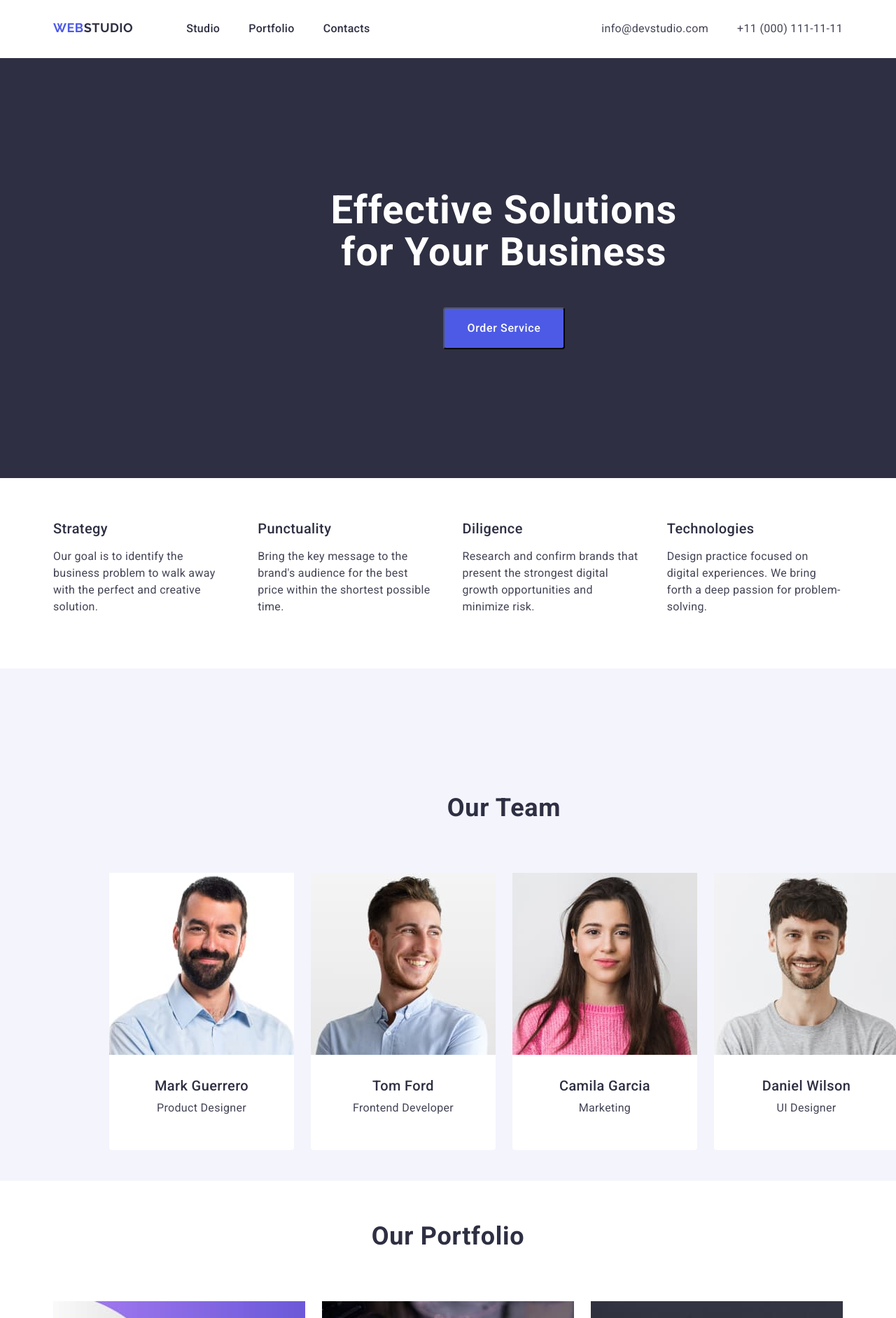
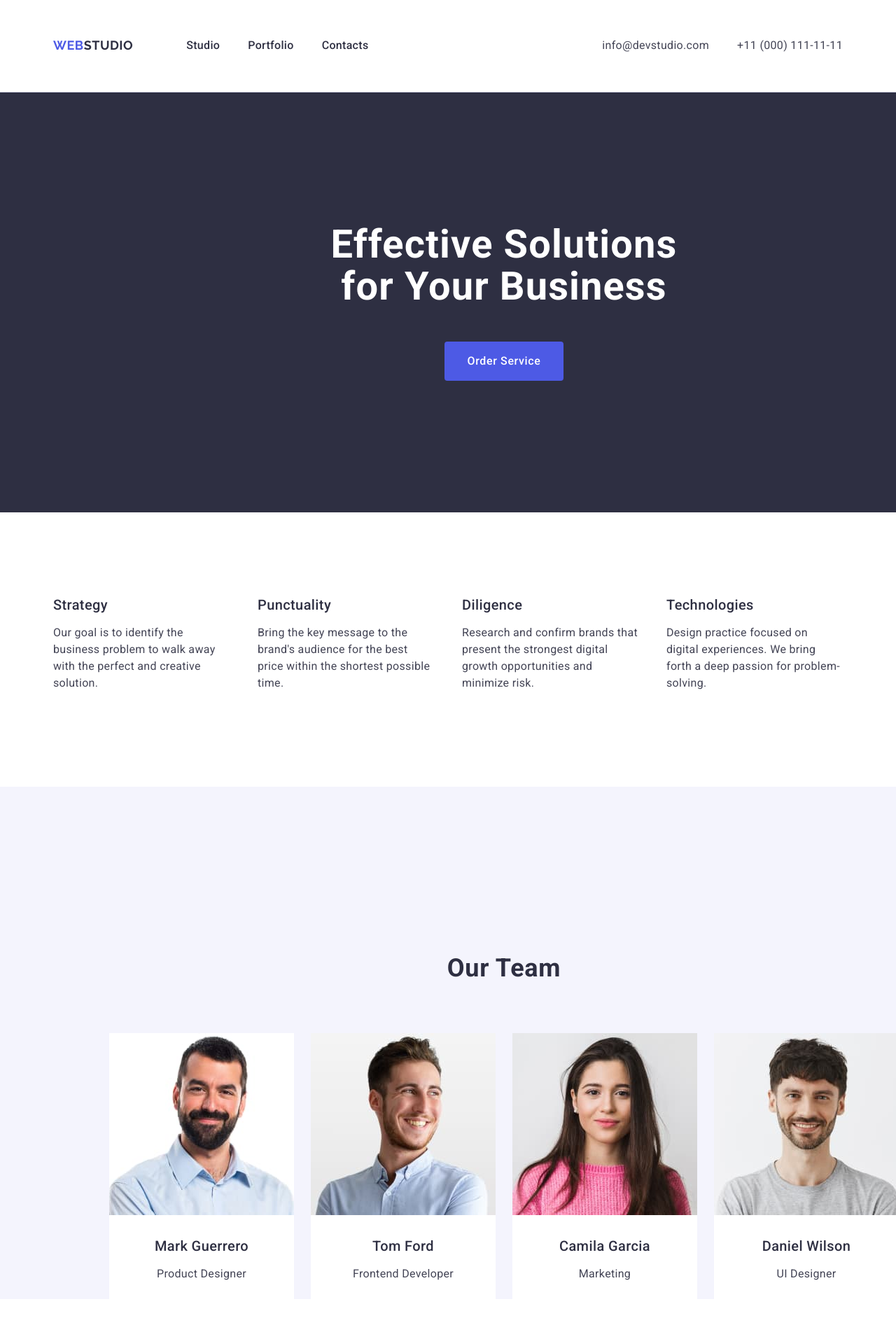
Before and after one commit to Hanna-Nahrebelna/goit-markup-hw-03, a plain HTML site: page index.html in a window 1280 px wide. Shown: the top 1883 px of the page at 70% size. Drawn offline with nearby package versions, Linux system fonts and the light colour scheme.

Commit message:
update-new html, css

```diff
--- a/css/styles.css
+++ b/css/styles.css
@@ -66,41 +66,41 @@ body {
     padding-right: 15px;
 }
 
-.sections {
-    padding-top: 60px;
-    padding-bottom: 60px;
-}
-
 /* ========/COMMON STYLES======== */
 
 /* ========HEADR STYLES======== */
 .page-header {
     padding-top: 29px;
     padding-bottom: 30px;
+    border-bottom: 1px solid #e7e9fc;
 }
 
 .page-navigation {
     display: flex;
+    align-items: center;
 }
 
 .container-header {
-    width: 1158px;
-    margin-left: auto;
-    margin-right: auto;
-    padding-left: 15px;
-    padding-right: 15px;
     display: flex;
     justify-content: space-between;
 }
 
 .menu  {
     display: flex;
+}
+
+.menu-item {
     column-gap: 40px;
+    padding: 24px 0;
 }
 
 .list {
     display: flex;
-    column-gap: 41px;
+    column-gap: 40px;
+}
+
+.links-item {
+    padding: 24px 0;
 }
 
 .logotype {
@@ -160,6 +160,7 @@ body {
     height: 600px;
     margin-left: auto;
     margin-right: auto;
+    padding: 188px 0;
 
 }
 
@@ -170,19 +171,21 @@ body {
     line-height: 1.07;
     letter-spacing: 0.02em;
     color: #FFFFFF;
-    padding-top: 188px;
-    width: 496px;
+    max-width: 496px;
     margin-left: auto;
     margin-right: auto;
     margin-bottom: 48px;
 }
 
 .button-mail {
-    display: flex;
+    display: block;
     padding: 16px 32px;
     border-radius: 4px;
     margin-left: auto;
     margin-right: auto;
+    min-width: 169px;
+    height: 56px;
+    border: none;
     font-family: 'Roboto', sans-serif;
     font-size: 16px;
     font-weight: 500;
@@ -198,6 +201,14 @@ body {
     background-color: #404BBF;
 }
 
+.our-benefits {
+    padding: 120px 0;
+}
+
+.list-benefits {
+    width: calc((100% - 72px) / 4);
+}
+
 .title-benefits {
     text-align: center;
     font-family: 'Roboto', sans-serif;
@@ -210,6 +221,7 @@ body {
 }
 
 .benefits {
+    margin-bottom: 8px;
     font-family: 'Roboto', sans-serif;
     font-size: 20px;
     font-weight: 500;
@@ -226,25 +238,19 @@ body {
     color: var(--SLATE, #434455);
 }
 
-.container-benefits {
-    width: 1158px;
-    margin-left: auto;
-    margin-right: auto;
-    padding-left: 15px;
-    padding-right: 15px;
-    column-gap: 24px;
-}
 
 .list-team {
     width: calc((100% - 96px) / 4);
 }
 
 .our-team {
-    background-color: #F4F4FD;
+    padding-top: 120px;
+    padding-bottom: 120px;
     width: 1440px;
     height: 732px;
     margin-left: auto;
     margin-right: auto;
+    background-color: #F4F4FD;
 }
 
 .title-team {
@@ -259,20 +265,29 @@ body {
     color: #2E2F42;
 }
 
+.colums-team {
+    gap: 24px;
+}
+
+.team-name {
+    padding: 32px 0;
+}
+
+.team-personal {
+    background-color: #FFFFFF;
+    border-radius: 0px 0px 4px 4px;
+    width: calc((100% - 72px) / 4);
+}
+
 .team {
     text-align: center;
+    margin-bottom: 8px;
     font-family: 'Roboto', sans-serif;
     font-size: 20px;
     font-weight: 500;
     line-height: 1.2;
     letter-spacing: 0.02em;
     color: #2E2F42;
-    padding-top: 32px;
-}
-
-.team-background {
-    background-color: #FFFFFF;
-    border-radius: 0px 0px 4px 4px;
 }
 
 .team-text {
@@ -282,13 +297,12 @@ body {
     line-height: 1.5;
     letter-spacing: 0.02em;
     color: #434455;
-    padding-bottom: 32px;
-    margin-top: 8px;
+
 }
 
-.colums-team {
-    column-gap: 24px;
-    width: calc((100% - 96px) / 4);
+.our-portfolio {
+padding-top: 120px;
+padding-bottom: 120px;
 }
 
 .title-portfolio {
@@ -303,6 +317,7 @@ body {
 }
 
 .portfolio {
+    margin-bottom: 8px;
     font-family: 'Roboto', sans-serif;
     font-size: 20px;
     font-weight: 500;
@@ -322,12 +337,12 @@ body {
     color: #434455;
     padding-bottom: 32px;
     padding-left: 16px;
-    margin-top: 8px;
 }
 
 .colums-portfolio {
     column-gap: 24px;
     flex-wrap: wrap;
+    row-gap: 48px;
 }
 
 .section-portfolio {
@@ -338,6 +353,8 @@ body {
 
 .border-portfolio {
     border: 1px solid var(--CORNFLOWER, #E7E9FC);
+    padding: 32px 16px;
+    border-top: none;
 }
 
 
@@ -354,10 +371,13 @@ body {
     height: 312px;
     margin-left: auto;
     margin-right: auto;
+    padding: 100px 0;
 
 }
 
 .logotype-footer {
+    display: inline-block;
+    margin-bottom: 16px;
     font-family: 'Raleway', sans-serif;
     font-size: 18px;
     font-weight: 700;
@@ -377,14 +397,9 @@ body {
     line-height: 1.5;
     letter-spacing: 0.02em;
     color: #F4F4FD;
-    width: 264px;
+    max-width: 264px;
     margin-top: 17px;
 }
 
-.container-footer {
-    width: 1158px;
-    padding-left: 156px;
-    padding-top: 101px;
-}
 
 /* ========/FOOTER============= */
--- a/index.html
+++ b/index.html
@@ -24,7 +24,7 @@
 <body>
   <!--PAGE HEADR-->
   <header class="page-header">
-    <div class="container-header">
+    <div class="container container-header">
       <nav class="page-navigation">
       <a class="logotype link" href="./index.html">Web<span class="span-headr">Studio</span>
       </a>
@@ -42,10 +42,10 @@
       </nav>
       <address class="contacts">
         <ul class="list">
-          <li>
+          <li class="links-item">
             <a class="contacts-link link" href="mailto:info@devstudio.com">info@devstudio.com</a>
           </li>
-          <li>
+          <li class="links-item">
             <a class="contacts-link link" href="tel:+110001111111">+11 (000) 111-11-11</a>
           </li>
         </ul>
@@ -63,30 +63,30 @@
     </section>
 
     <!--OUR BENEFITS-->
-    <section class="our-benefits sections">
-        <h2 class="visually-hidden">Our benefits</h2>
-        <div class="container-benefits">
+    <section class="our-benefits">
+      <div class="container">
+        <h2 class="visually-hidden title-benefits">Our benefits</h2>
         <ul class="list">
-          <li class="list-team">
+          <li class="list-benefits">
             <h3 class="benefits">Strategy</h3>
             <p class="benefits-text">
               Our goal is to identify the business
               problem to walk away with the perfect and creative solution.
             </p>
           </li>
-          <li class="list-team">
+          <li class="list-benefits">
             <h3 class="benefits">Punctuality</h3>
             <p class="benefits-text">
               Bring the key message to the brand's audience for the best price within the shortest possible time.
             </p>
           </li>
-          <li class="list-team">
+          <li class="list-benefits">
             <h3 class="benefits">Diligence</h3>
             <p class="benefits-text">
               Research and confirm brands that present the strongest digital growth opportunities and minimize risk.
             </p>
           </li>
-          <li class="list-team">
+          <li class="list-benefits">
             <h3 class="benefits">Technologies</h3>
             <p class="benefits-text">
               Design practice focused on digital experiences. We bring forth a deep passion for problem-solving.
@@ -97,36 +97,44 @@
     </section>
 
     <!--OUR TEAM-->
-    <section class="our-team sections">
+    <section class="our-team">
       <div class="container">
         <h2 class="title-team">Our Team</h2>
         <ul class="list colums-team">
-          <li class="team-background">
+          <li class="team-personal">
             <img src="./images/our_team/img-1-mark-guerrero.jpg" alt="Mark Guerrero" width="264" />
+            <div class="team-name">
               <h3 class="team">Mark Guerrero</h3>
               <p class="team-text">Product Designer</p>
+            </div>
           </li>
-          <li class="team-background">
+          <li class="team-personal">
             <img src="./images/our_team/img-2-tom-ford.jpg" alt="Tom Ford" width="264" />
+            <div class="team-name">
               <h3 class="team">Tom Ford</h3>
               <p class="team-text">Frontend Developer</p>
+            </div>
           </li>
-          <li class="team-background">
+          <li class="team-personal">
             <img src="./images/our_team/img-3-camila-garcia.jpg" alt="Camila Garcia" width="264" />
+            <div class="team-name">
               <h3 class="team">Camila Garcia</h3>
               <p class="team-text">Marketing</p>
+            </div>
           </li>
-          <li class="team-background">
+          <li class="team-personal">
             <img src="./images/our_team/img-4-daniel-wilson.jpg" alt="Daniel Wilson" width="264" />
+            <div class="team-name">
               <h3 class="team">Daniel Wilson</h3>
               <p class="team-text">UI Designer</p>
+            </div>
           </li>
         </ul>
       </div>
     </section>
 
     <!--OUR PORTFOLIO-->
-    <section class="our-portfolio sections">
+    <section class="our-portfolio">
       <div class="container">
         <h2 class="title-portfolio">Our Portfolio</h2>
         <ul class="list colums-portfolio">
@@ -179,7 +187,7 @@
 
   <!--FOOTER PAGE-->
   <footer class="mail-footer">
-    <div class="container-footer">
+    <div class="container">
       <a class="logotype-footer link" href="./index.html">Web<span class="span-studio">Studio</span></a>
       <p class="footer-text">
         Increase the flow of customers and sales for your business with digital
```
Lines whose indentation alone changed are shown as unchanged.
